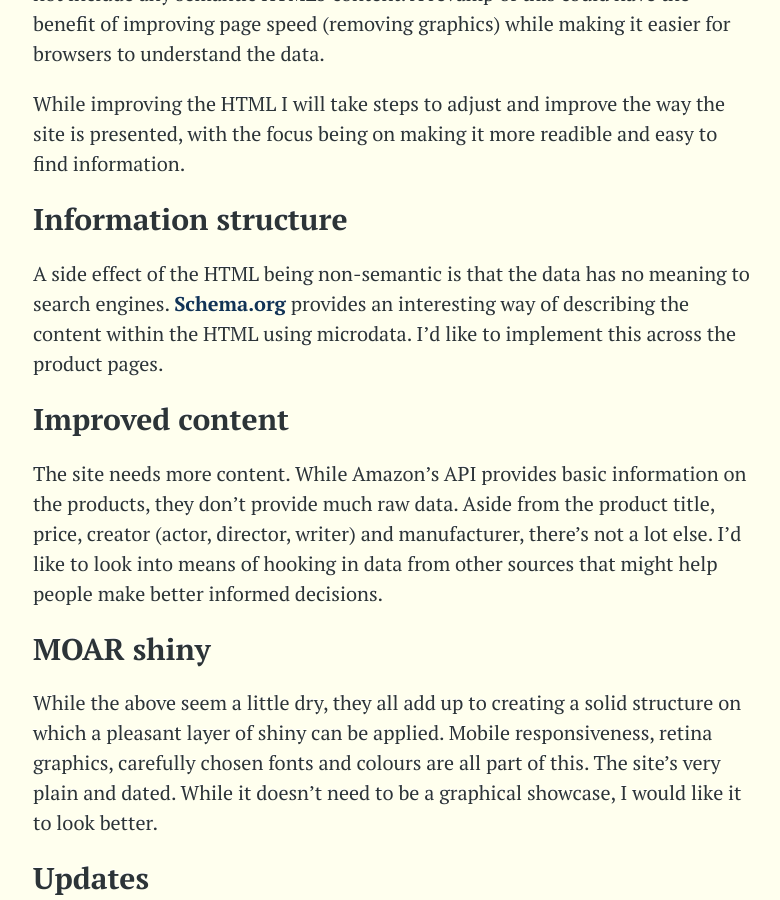
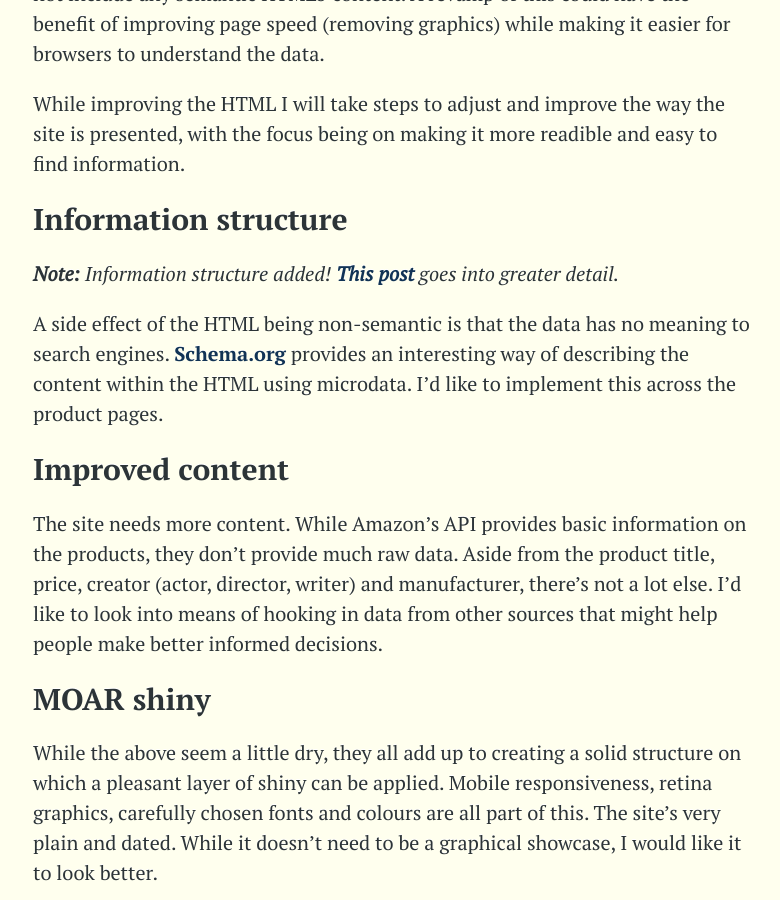
Before and after one commit to donovanh/donovanh.github.com, a Jekyll site: the page built from _posts/2012-10-27-fix-shopireland.markdown, in a window 1280 px wide and 900 px high, scrolled down 1814 px. Shown: the whole window, without its empty margins (247-1027 px from the left). Built offline with Jekyll 4.4.1, drawn with Linux system fonts in a browser that asks for light colours; nearby versions of some CDN libraries.

Commit message:
Updating to link to structured data

```diff
--- a/_posts/2012-10-27-fix-shopireland.markdown
+++ b/_posts/2012-10-27-fix-shopireland.markdown
@@ -41,6 +41,8 @@ While improving the HTML I will take steps to adjust and improve the way the sit
 
 ## Information structure
 
+<em><strong>Note:</strong> Information structure added! <a href="/blog/structured-data/">This post</a> goes into greater detail.</em>
+
 A side effect of the HTML being non-semantic is that the data has no meaning to search engines. [Schema.org][3] provides an interesting way of describing the content within the HTML using microdata. I'd like to implement this across the product pages.
 
 ## Improved content
```
